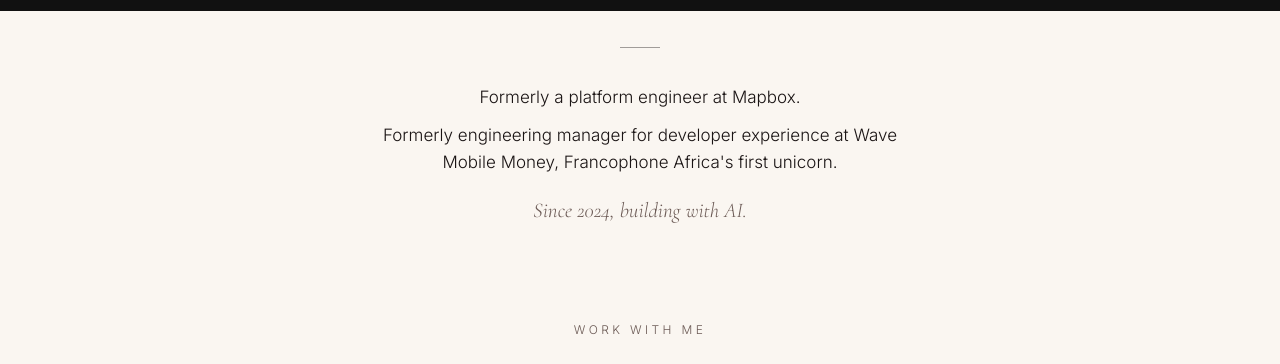
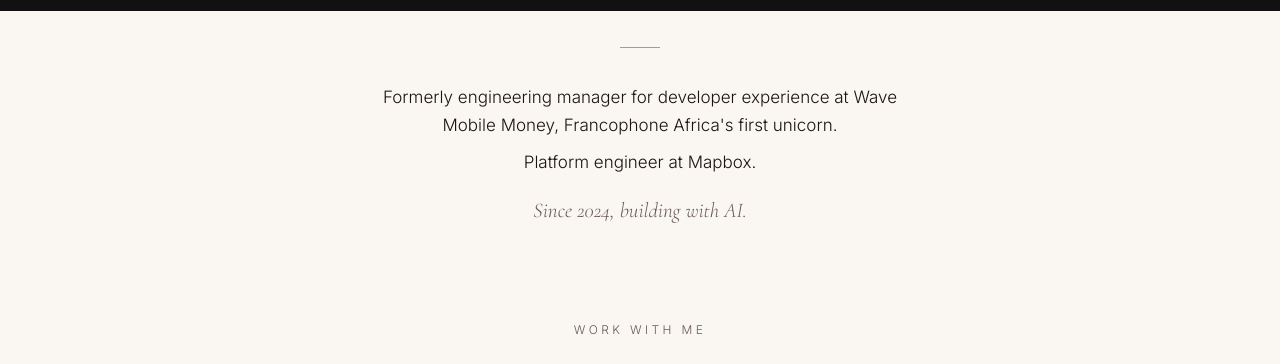
Before and after one commit to jjanczyszyn/aijustinalydia, a plain HTML site: page index.html in a window 1280 px wide. Shown: the part 789-1153 px from the top of the page. Drawn offline with nearby package versions, Linux system fonts and the light colour scheme.

Commit message:
docs: list Wave before Mapbox with one 'Formerly' (#4)
Claude-Session: https://claude.ai/code/session_019YBf7vVNuziJDpRJAyZYbS

Co-authored-by: Claude Opus 5.5 <noreply@anthropic.com>

```diff
--- a/index.html
+++ b/index.html
@@ -317,8 +317,8 @@
   <hr class="rule" />
 
   <section class="story wrap">
-    <p>Formerly a platform engineer at Mapbox.</p>
     <p>Formerly engineering manager for developer experience at Wave Mobile Money, Francophone Africa's first unicorn.</p>
+    <p>Platform engineer at Mapbox.</p>
     <p>Since 2024, building with AI.</p>
   </section>
 
```
Also changed, not shown: 1 other file.
